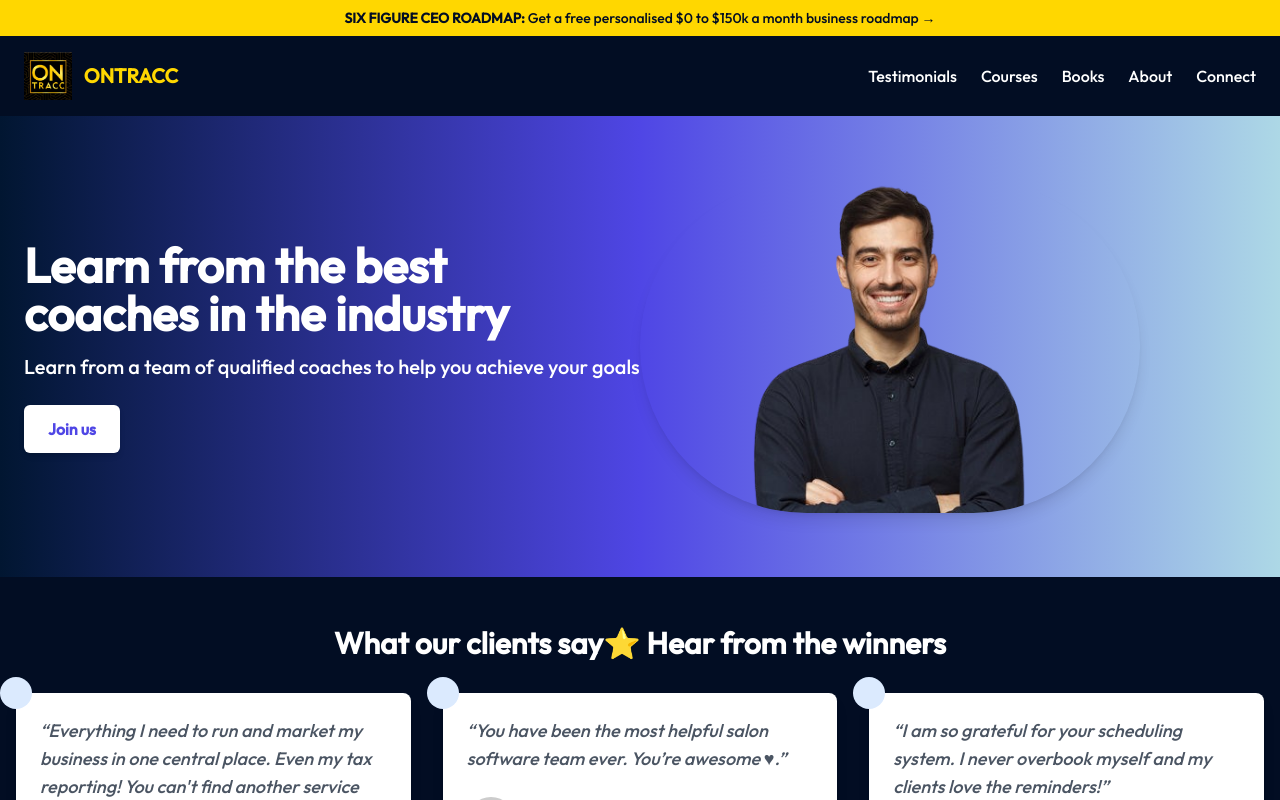
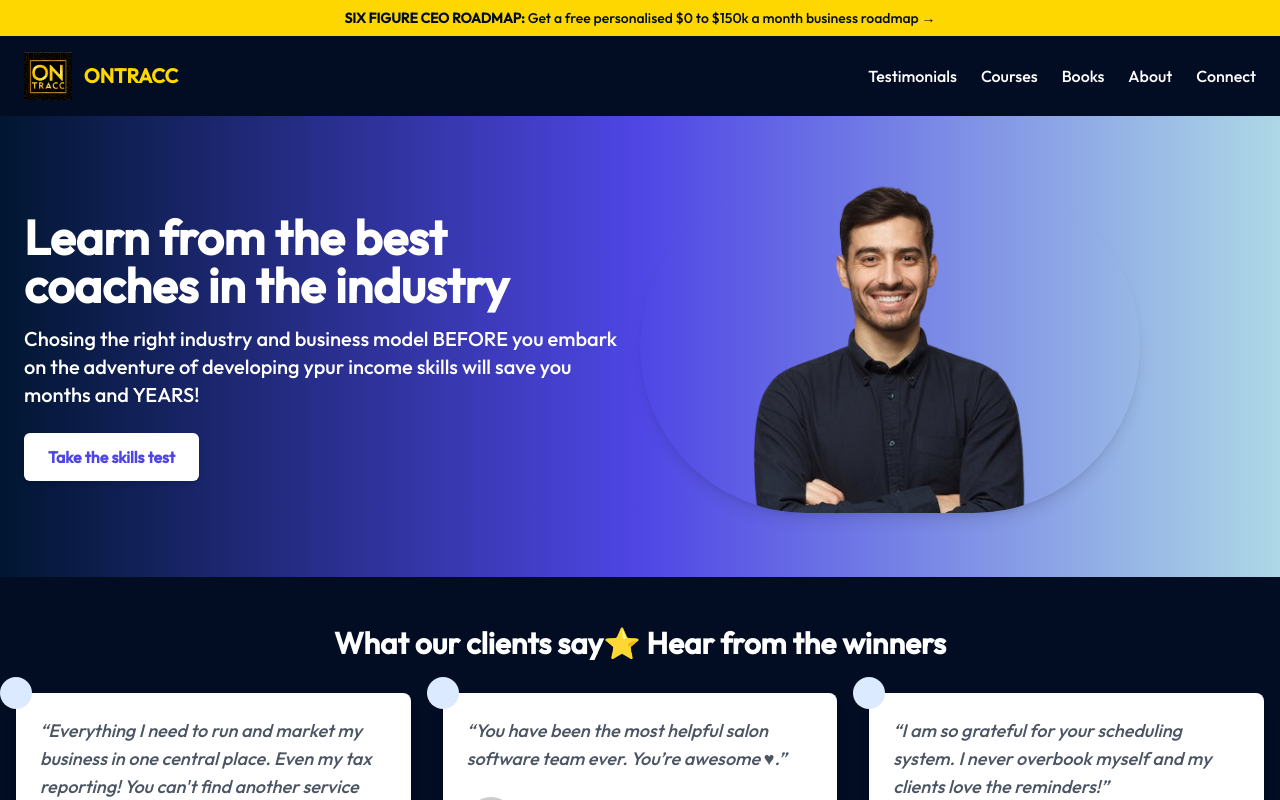
Before and after one commit to richardagaya/landingpage, a Next.js app: page / in a window 1280 px wide. Shown: the top 800 px of the page. Built offline with nearby package versions, Linux system fonts and the light colour scheme.

Commit message:
new hero component

```diff
--- a/app/components/Hero.tsx
+++ b/app/components/Hero.tsx
@@ -13,12 +13,12 @@ const HeroSection = () => {
             Learn from the best <br /> coaches in the industry
           </h1>
           <p className="mt-4 text-lg md:text-xl">
-            Learn from a team of qualified coaches to help you achieve your goals
+            Chosing the right industry and business model BEFORE you embark on the adventure of developing ypur income skills will save you months and YEARS!
           </p>
           <div className="mt-6 flex gap-4">
             <Link href="/Quiz" passHref>
               <button className="px-6 py-3 bg-white text-indigo-600 font-semibold rounded-md shadow-md hover:bg-indigo-50 transition">
-                Join us
+                Take the skills test
               </button>
             </Link>
           </div>
```
